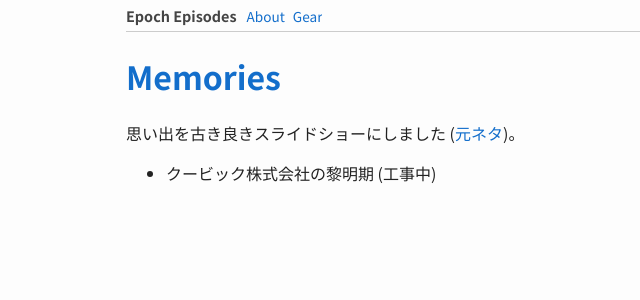
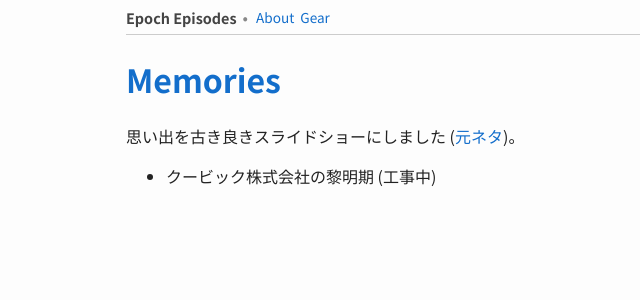
Before and after one commit to toru/ep.torumk.com, a Jekyll site: the page built from _pages/memories/index.md, in a window 1280 px wide. Shown: the top 300 px of the page, without its empty margins (154-794 px from the left). Built offline with Jekyll 4.4.1, drawn with Linux system fonts in a browser that asks for light colours.

Commit message:
layouts: add a divider between the title and menu

```diff
--- a/_layouts/default.html
+++ b/_layouts/default.html
@@ -33,6 +33,7 @@
   <div class="wrapper">
     <div class="nav">
       <h1 class="site-title"><a href="/">Epoch Episodes</a></h1>
+      <div class="divider">•</div>
       <ul>
         <li><a href="/about">About</a></li>
         <li><a href="/gear">Gear</a></li>
--- a/_layouts/episode.html
+++ b/_layouts/episode.html
@@ -32,6 +32,7 @@
   <div class="wrapper">
     <div class="nav">
       <h1 class="site-title"><a href="/">Epoch Episodes</a></h1>
+      <div class="divider">•</div>
       <ul>
         <li><a href="/about">About</a></li>
         <li><a href="/gear">Gear</a></li>
--- a/assets/style.css
+++ b/assets/style.css
@@ -38,7 +38,7 @@ a:focus {
 .nav li {
   float: left;
   margin: 0px;
-  padding-left: 8px;
+  padding-left: 6px;
 }
 
 .site-title {
@@ -48,6 +48,7 @@ a:focus {
 }
 .site-title a {
   color: #444;
+  transition: color .2s;
 }
 .site-title a:hover {
   color: #ff2d55;
@@ -56,6 +57,11 @@ a:focus {
 .tag-title {
   font-size: 165%;
   margin-bottom: 10px;
+}
+
+.divider {
+  padding-left: 6px;
+  color: #888;
 }
 
 .tl {
```
